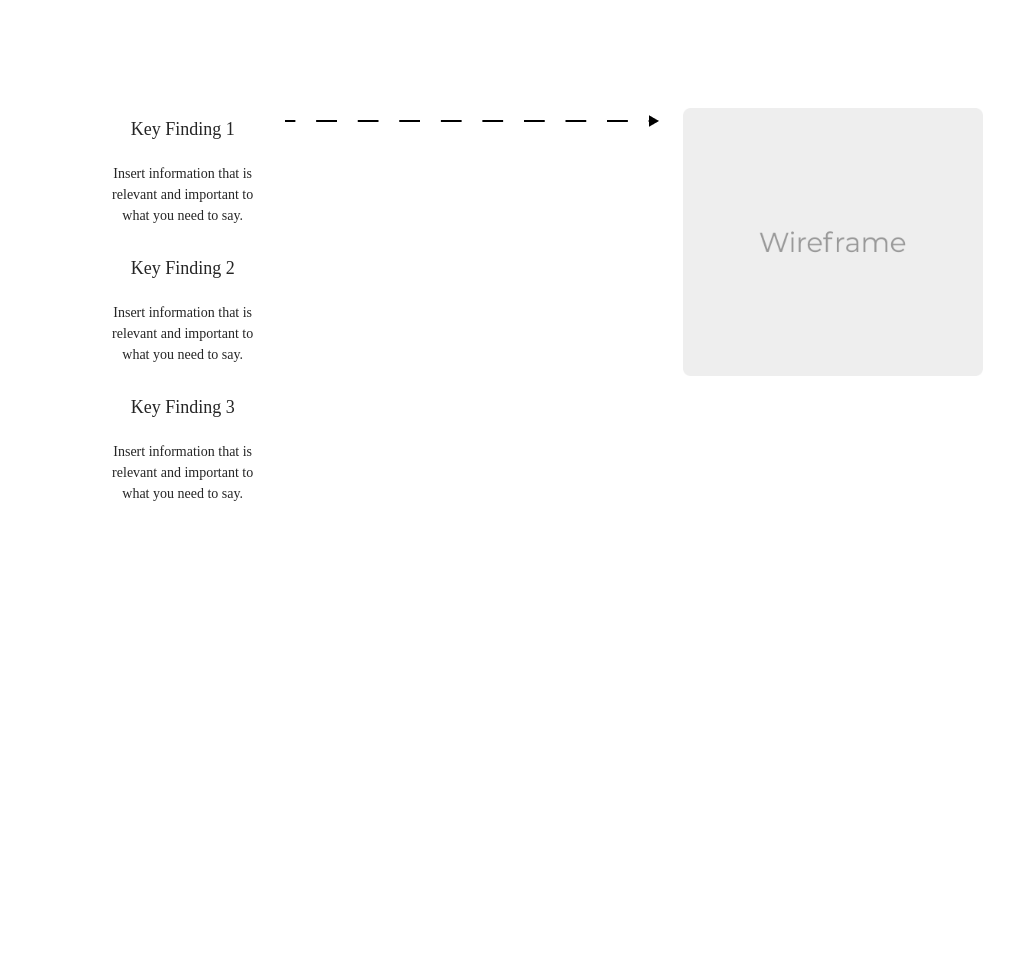
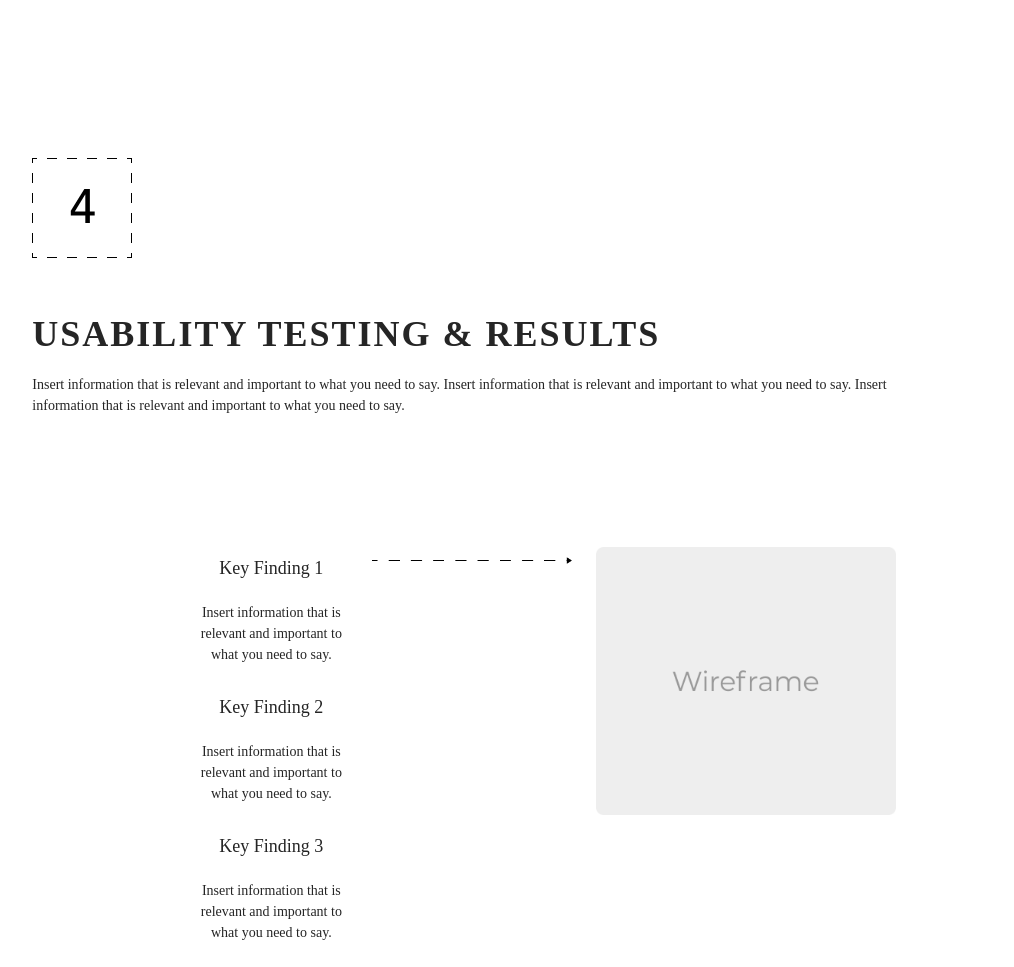
Before and after one commit to cyurilee/UX_UI_HW_20, a plain HTML site: page index.html in a window 1280 px wide. Shown: the part 8438-9405 px from the top of the page, without its empty margins (168-1182 px from the left). Before the commit the page ends 9053 px from the top, so only its background shows below. Drawn offline with nearby package versions, Linux system fonts and the light colour scheme; a web font is replaced by a local one.

Commit message:
bootstrap col system and components update

```diff
--- a/css/style.css
+++ b/css/style.css
@@ -167,8 +167,8 @@ svg {
 }
 
 /*Usability Testing & Results Section using Boostrap 4's col system*/
-.point {
-  width: 50px;
+.point img {
+  width: 200px;
 }
 
 @media (max-width: 768px) {
--- a/index.html
+++ b/index.html
@@ -274,6 +274,16 @@
 
     <!-- Usability Testing & Results Section using Boostrap 4's col system-->
     <div class="container">
+      <div class="row justify-content-start">
+        <div class="col-lg-10 col-md-8 col-sm-4">
+          <div class="infoBoxTitle">
+            <img src="images/four.png" alt="">
+            <h4>USABILITY TESTING & RESULTS</h4>
+            <p>Insert information that is relevant and important to what you need to say. Insert information that is relevant and important to what you need to say. Insert information that is relevant and important to what you need to say. </p>
+          </div>
+        </div>
+      </div>
+    <div class="container">
       <div class="row justify-content-md-center">
         <div class="col col-lg-2">
           <h6>Key Finding 1</h6>
@@ -283,7 +293,7 @@
           <h6>Key Finding 3</h6>
           <p>Insert information that is relevant and important to what you need to say.</p>
         </div>
-        <div class="col-md-auto">
+        <div class="col-md-auto point">
           <img src="images/point.png">
         </div>
         <div class="col col-lg-2">
```
Also changed, not shown: Images/four.png (added).
